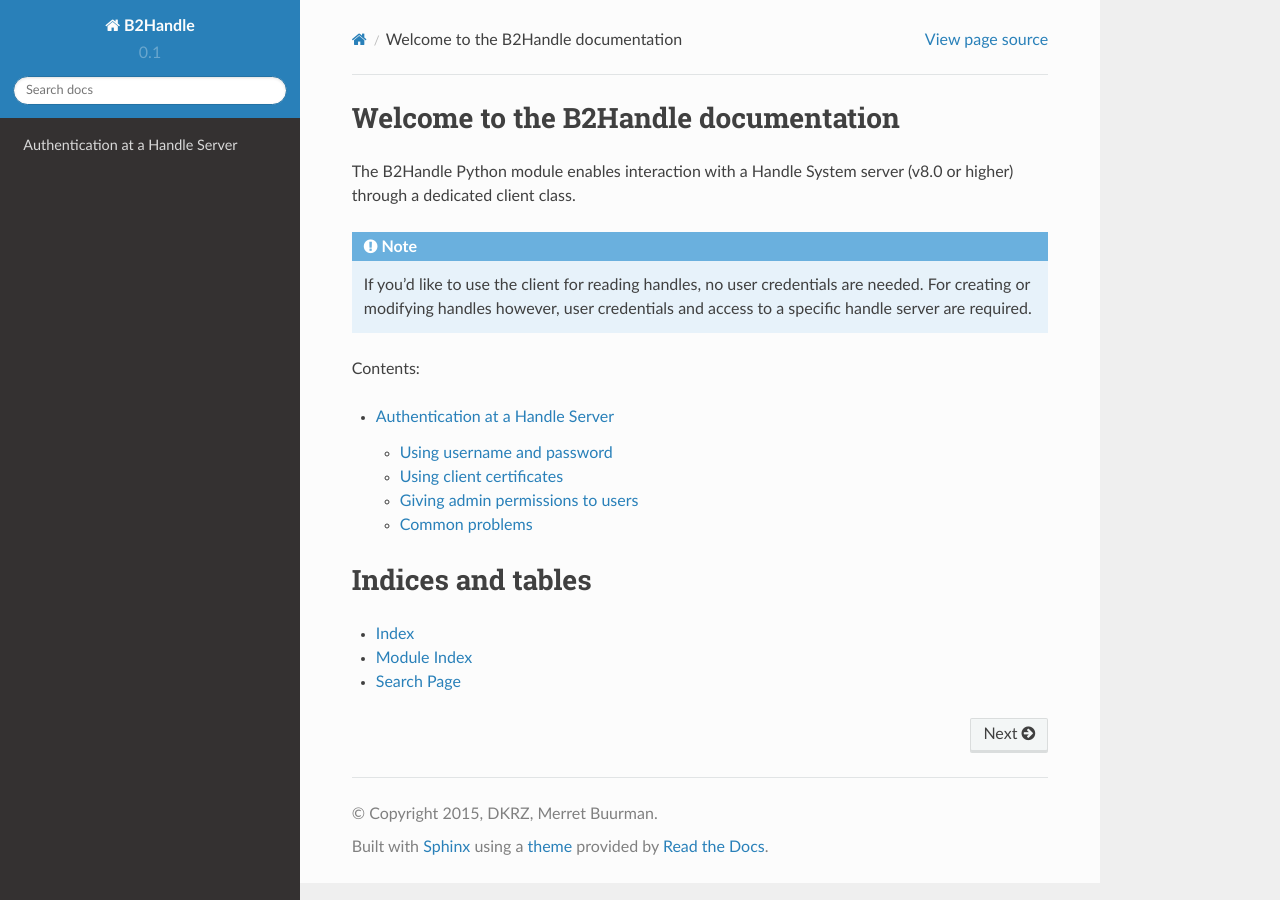
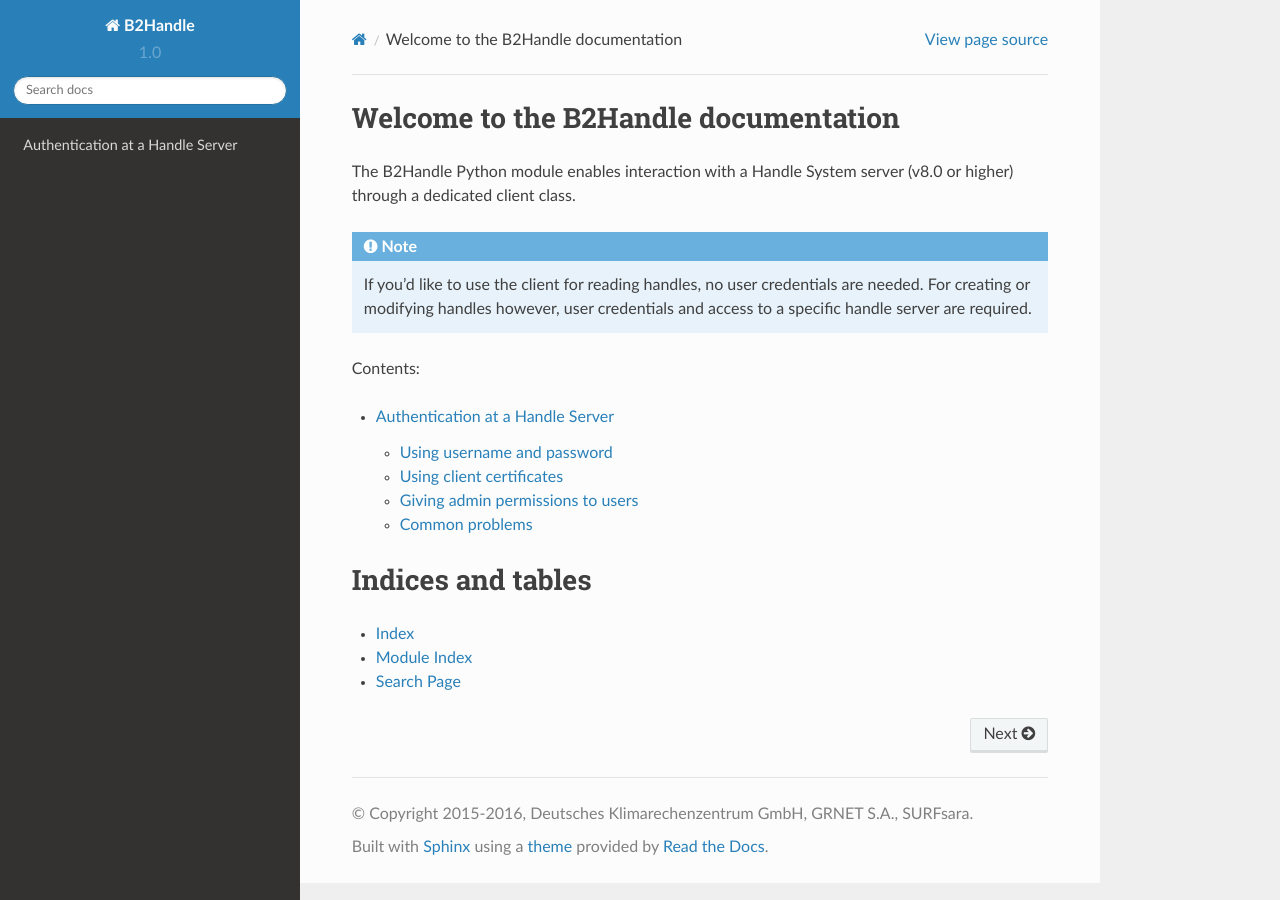
Before and after one commit to EUDAT-B2HANDLE/B2HANDLE, a Sphinx documentation site: the page built from docs/source/index.rst, in a window 1280 px wide. Built offline with Sphinx 7.4.7 and the Read the Docs theme 2.0.0, drawn with Linux system fonts in a browser that asks for light colours; pages that are not in the unit, such as notebooks, are missing from menus.

```diff
--- a/docs/source/conf.py
+++ b/docs/source/conf.py
@@ -53,17 +53,17 @@ master_doc = 'index'
 
 # General information about the project.
 project = u'B2Handle'
-copyright = u'2015, DKRZ, Merret Buurman'
-author = u'Merret Buurman'
+copyright = u'2015-2016, Deutsches Klimarechenzentrum GmbH, GRNET S.A., SURFsara'
+author = u''
 
 # The version info for the project you're documenting, acts as replacement for
 # |version| and |release|, also used in various other places throughout the
 # built documents.
 #
 # The short X.Y version.
-version = '0.1'
+version = '1.0'
 # The full version, including alpha/beta/rc tags.
-release = '0.1'
+release = '1.0'
 
 # The language for content autogenerated by Sphinx. Refer to documentation
 # for a list of supported languages.
--- a/setup.cfg
+++ b/setup.cfg
@@ -1,5 +1,5 @@
 [egg_info]
-tag_build = .dev
+#tag_build = .dev
 #tag_build = .rc
 
 [bdist_wheel]
--- a/setup.py
+++ b/setup.py
@@ -1,7 +1,7 @@
 from setuptools import setup, find_packages
 import sys, os
 
-version = '0.9.9'
+version = '1.0'
 
 # Set common test dependencies
 test_dependencies = [
```
